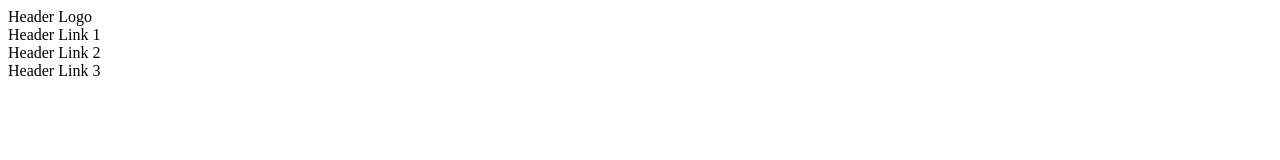
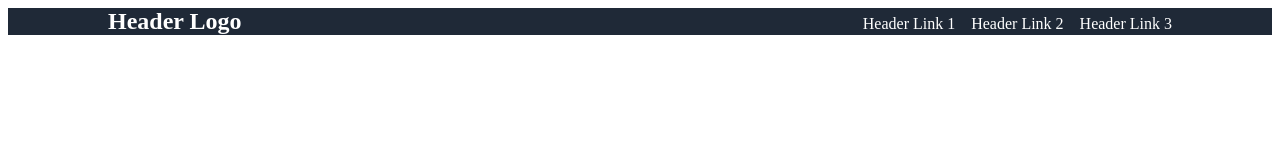
Before and after one commit to Potential-Luttuce/landing-page, a plain HTML site: page index.html in a window 1280 px wide. Drawn offline with Linux system fonts and the light colour scheme.

Commit message:
Completed header for index.html
Adding color, font size, and bold to header text and background. Auto margind links to puush to end of container. 100px Margin on both sides of container to mimic solution header

```diff
--- a/index.html
+++ b/index.html
@@ -5,15 +5,15 @@
     <meta http-equiv="X-UA-Compatible" content="IE=edge">
     <meta name="viewport" content="width=device-width, initial-scale=1.0">
     <title>Landing-Page</title>
+
+    <link rel="stylesheet" href="styles.css">
 </head>
 <body>
     <div class="header">
         <div class="logo">Header Logo</div>
-        <div class="links">
-            <div>Header Link 1</div>
-            <div>Header Link 2</div>
-            <div>Header Link 3</div>
-        </div>
+        <div class="first-link link">Header Link 1</div>
+        <div class="link">Header Link 2</div>
+        <div class="last-link link">Header Link 3</div>
     </div>
 
 </body>
--- a/styles.css
+++ b/styles.css
@@ -0,0 +1,28 @@
+/* Style Sheet for Landing Page Project */
+* {
+    /* border: 1px solid black; */
+}
+
+.header {
+    display: flex;
+    gap: 1em;
+    background-color: #1F2937;
+    color: white;
+    align-items: baseline;
+}
+
+
+.logo {
+    margin-left: 100px;
+    font-size: 24px;
+    font-weight: bold;
+}
+
+
+.last-link {
+    margin-right: 100px;
+}
+
+.first-link {
+    margin-left: auto;
+}
```
